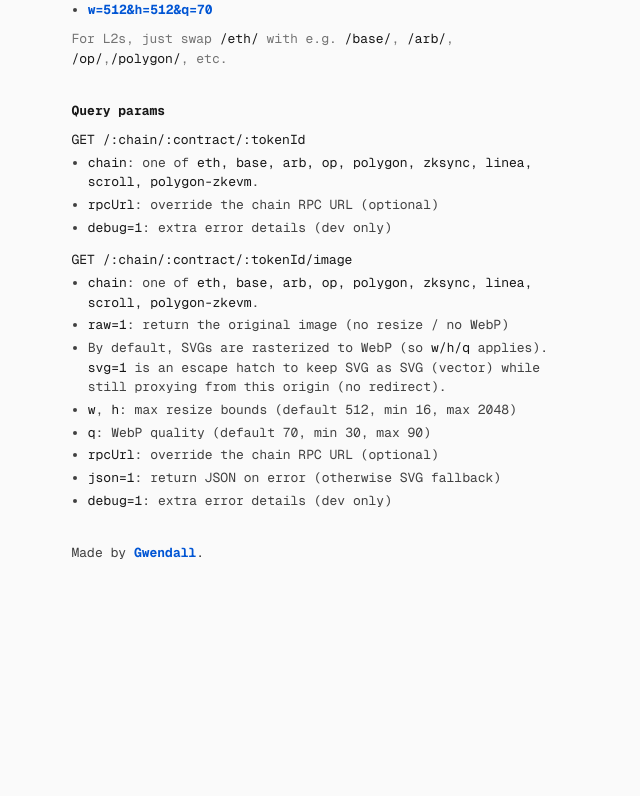
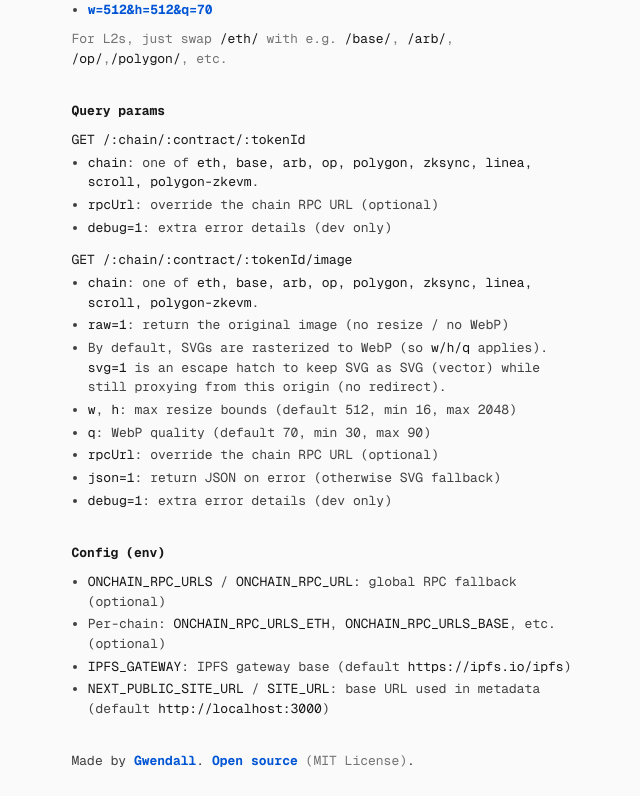
Before and after one commit to gwendall/onchainproxy, a Next.js app: page / in a window 1280 px wide. Shown: the part 1616-2412 px from the top of the page, without its empty margins (315-955 px from the left). Before the commit the page ends 2204 px from the top, so only its background shows below. Built offline with nearby package versions, Linux system fonts and the light colour scheme; no server answers.

Commit message:
Add MIT license and update docs and homepage
Added LICENSE file with MIT terms. Updated README for clarity, repo link, and configuration details. Enhanced homepage with config section and open source/MIT license attribution.

```diff
--- a/src/app/page.tsx
+++ b/src/app/page.tsx
@@ -5,6 +5,7 @@ export default function Home() {
   const chain = "eth";
   const punksOriginalContract = "0xb47e3cd837ddf8e4c57f05d70ab865de6e193bbb";
   const punkTokenId = "2113";
+  const repoUrl = "https://github.com/gwendall/onchainproxy";
 
   const metadataParams = ["rpcUrl", "debug=1"] as const;
   const imageParams = ["raw=1", "svg=1", "w", "h", "q", "rpcUrl", "debug=1", "json=1"] as const;
@@ -212,6 +213,28 @@ export default function Home() {
           </div>
         </Section>
 
+        <Section title="Config (env)">
+          <ul className="list-disc pl-5 space-y-1 text-foreground-muted">
+            <li>
+              <span className="text-foreground">ONCHAIN_RPC_URLS</span> /{" "}
+              <span className="text-foreground">ONCHAIN_RPC_URL</span>: global RPC fallback (optional)
+            </li>
+            <li>
+              Per-chain: <span className="text-foreground">ONCHAIN_RPC_URLS_ETH</span>,{" "}
+              <span className="text-foreground">ONCHAIN_RPC_URLS_BASE</span>, etc. (optional)
+            </li>
+            <li>
+              <span className="text-foreground">IPFS_GATEWAY</span>: IPFS gateway base (default{" "}
+              <span className="text-foreground">https://ipfs.io/ipfs</span>)
+            </li>
+            <li>
+              <span className="text-foreground">NEXT_PUBLIC_SITE_URL</span> /{" "}
+              <span className="text-foreground">SITE_URL</span>: base URL used in metadata (default{" "}
+              <span className="text-foreground">http://localhost:3000</span>)
+            </li>
+          </ul>
+        </Section>
+
         <footer className="text-foreground-muted">
           Made by{" "}
           <a
@@ -222,7 +245,16 @@ export default function Home() {
           >
             Gwendall
           </a>
-          .
+          .{" "}
+          <a
+            href={repoUrl}
+            target="_blank"
+            rel="noopener noreferrer"
+            className="text-link hover:underline font-bold"
+          >
+            Open source
+          </a>{" "}
+          <span className="text-foreground-faint">(MIT License)</span>.
         </footer>
       </div>
     </main>
```
Also changed, not shown: 2 other files (tests, documents, lock files or other folders).
